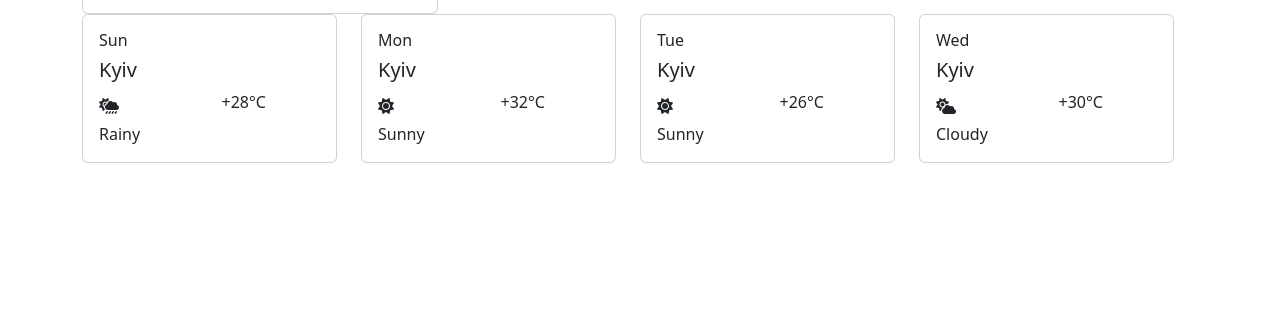
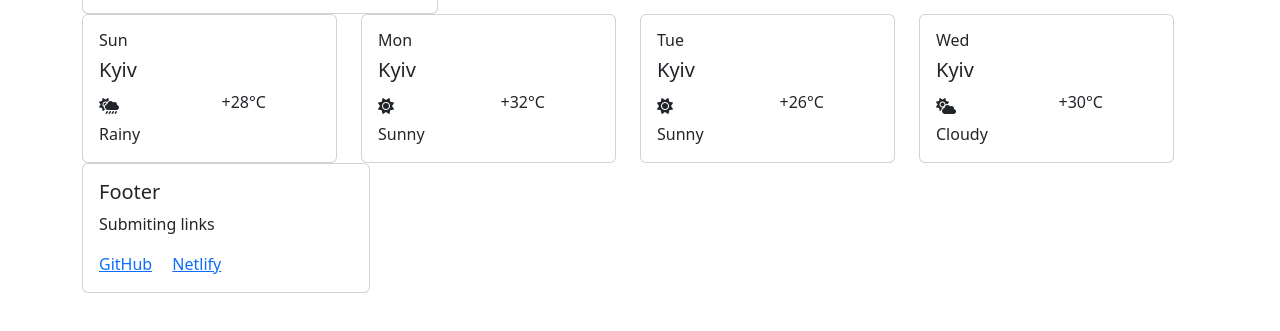
Before and after one commit to Helirian/W6SheCodesGit, a plain HTML site: page index.html in a window 1280 px wide. Shown: the part 329-660 px from the top of the page. Drawn offline with nearby package versions, Linux system fonts and the light colour scheme; no server answers.

Commit message:
Added links to GitHub and Netlify

```diff
--- a/index.html
+++ b/index.html
@@ -136,8 +136,19 @@
                 </div>
             </div>
         </div>
+        <div class="card" style="width: 18rem">
+            <div class="card-body">
+                <h5 class="card-title">Footer</h5>
+
+                <p class="card-text">Submiting links</p>
+                <a href="https://github.com/Helirian/W6SheCodesGit.git" class="card-link">GitHub</a
+          >
+          <a href="https://relaxed-phoenix-07b47c.netlify.app" class="card-link"
+            >Netlify</a
+          >
+        </div>
+      </div>
     </div>
     <script src="src/index.js"></script>
-</body>
-
+  </body>
 </html>
```
